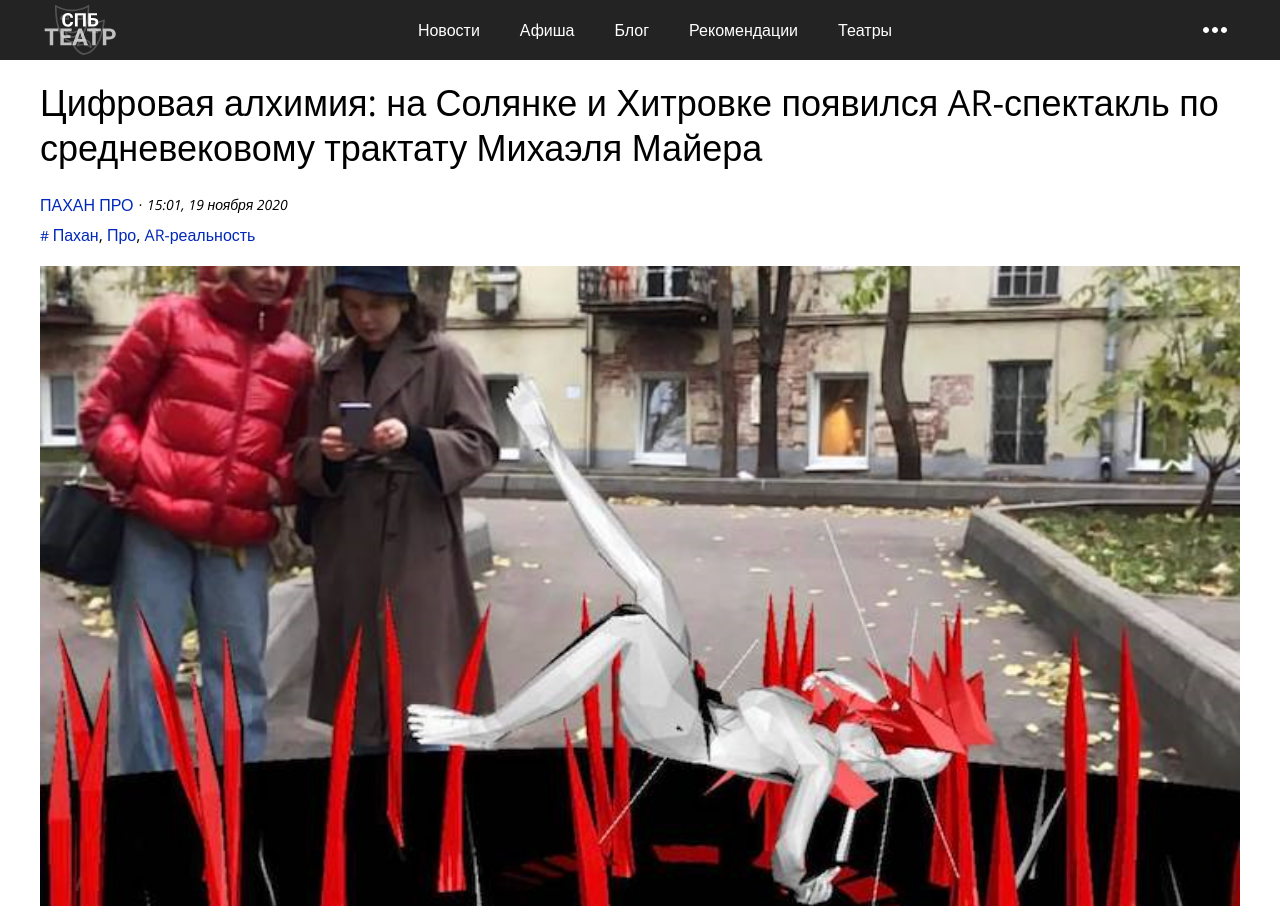
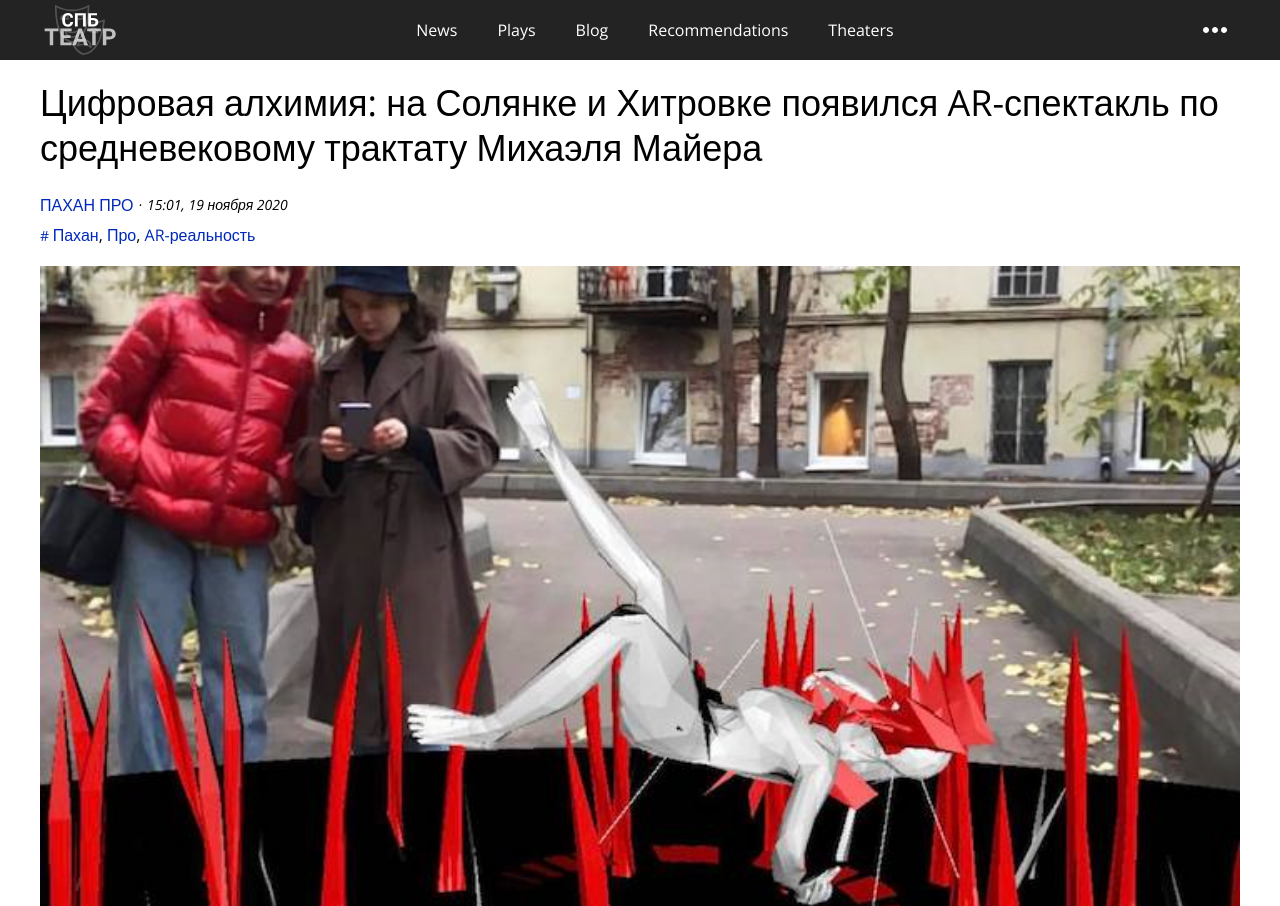
Before and after one commit to pahanprog/Web-Prog-sem-5, a plain HTML site: page blog/blog1.html in a window 1280 px wide. Shown: the top 906 px of the page. Drawn offline with nearby package versions, Linux system fonts and the light colour scheme.

Commit message:
oops forgot a dot

```diff
--- a/blog/blog1.html
+++ b/blog/blog1.html
@@ -3,7 +3,7 @@
   <head>
     <link rel="stylesheet" href="../css/main.css" />
     <script src="../js/main.js" defer></script>
-    <script src="./js/language.js" defer></script>
+    <script src="../js/language.js" defer></script>
 
     <meta charset="UTF-8" />
     <meta name="viewport" content="width=device-width, initial-scale=1.0" />
```
Also changed, not shown: blog/index.html (+1 -1 lines), news/index.html (+1 -1 lines), news/news1.html (+1 -1 lines), plays/index.html (+1 -1 lines), plays/play1.html (+1 -1 lines), recomandations/rec1.html (+1 -1 lines), theaters/btk.html (+1 -1 lines).
